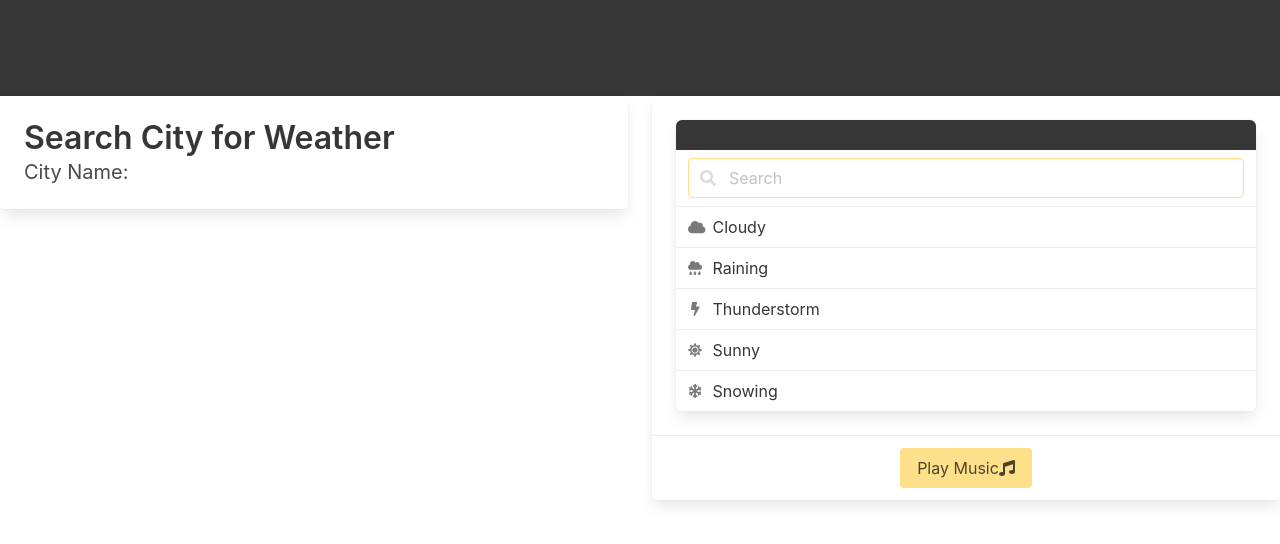
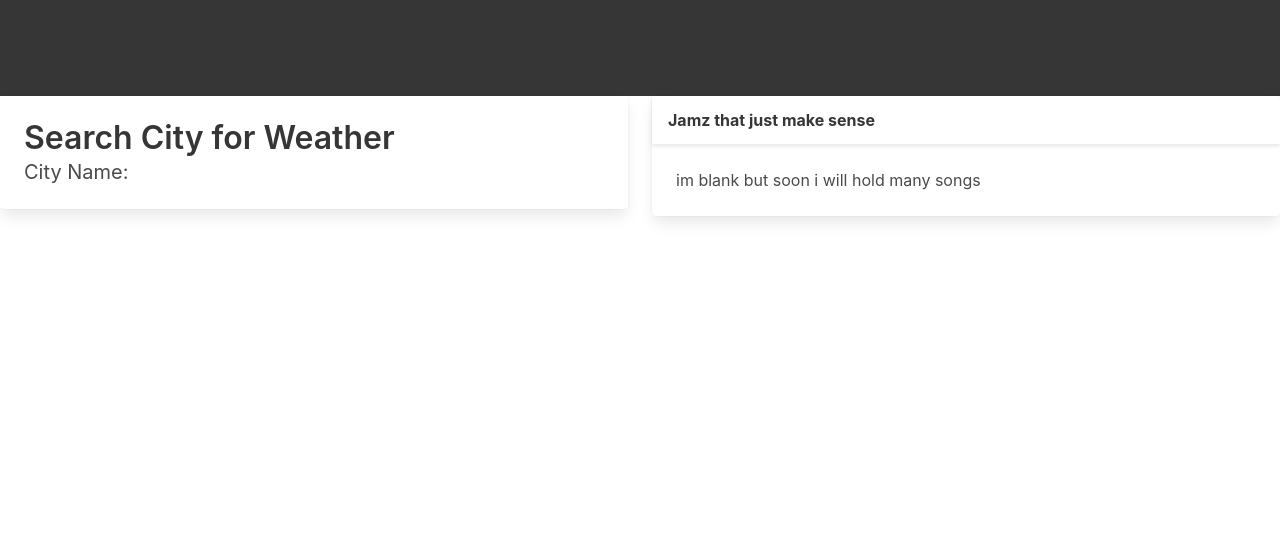
Before and after one commit to nobleburgundy/weather-jamz, a plain HTML site: page index.html in a window 1280 px wide. Drawn offline with nearby package versions, Linux system fonts and the light colour scheme.

Commit message:
adding so we can work within bluma

```diff
--- a/index.html
+++ b/index.html
@@ -32,60 +32,11 @@
       </div>
       <div class="column">
         <div class="card">
+          <header class="card-header">
+            <p class="card-header-title">Jamz that just make sense</p>
+          </header>
           <div class="card-content">
-            <article class="panel is-dark">
-              <p class="panel-heading"></p>
-              <div class="panel-block">
-                <p class="control has-icons-left">
-                  <input
-                    class="input is-warning"
-                    type="text"
-                    placeholder="Search"
-                  />
-                  <span class="icon is-left">
-                    <i class="fas fa-search" aria-hidden="true"></i>
-                  </span>
-                </p>
-              </div>
-              <a class="panel-block is-left">
-                <span class="panel-icon">
-                  <i class="fas fa-cloud" aria-hidden="true"></i>
-                </span>
-                Cloudy
-              </a>
-              <a class="panel-block">
-                <span class="panel-icon">
-                  <i class="fas fa-cloud-rain" aria-hidden="true"></i>
-                </span>
-                Raining
-              </a>
-              <a class="panel-block">
-                <span class="panel-icon">
-                  <i class="fas fa-bolt" aria-hidden="true"></i>
-                </span>
-                Thunderstorm
-              </a>
-              <a class="panel-block">
-                <span class="panel-icon">
-                  <i class="fas fa-sun" aria-hidden="true"></i>
-                </span>
-                Sunny
-              </a>
-              <a class="panel-block">
-                <span class="panel-icon">
-                  <i class="fas fa-snowflake" aria-hidden="true"></i>
-                </span>
-                Snowing
-              </a>
-            </article>
-          </div>
-          <footer class="card-footer">
-            <div class="card-footer-item">
-              <a href="#" class="button is-warning"
-                >Play Music<i class="fas fa-music"></i
-              ></a>
-            </div>
-          </footer>
+                <ul id="weather-music-list" class="music-list">im blank but soon i will hold many songs</ul>
         </div>
       </div>
     </div>
```
Also changed, not shown: 2 other files.
